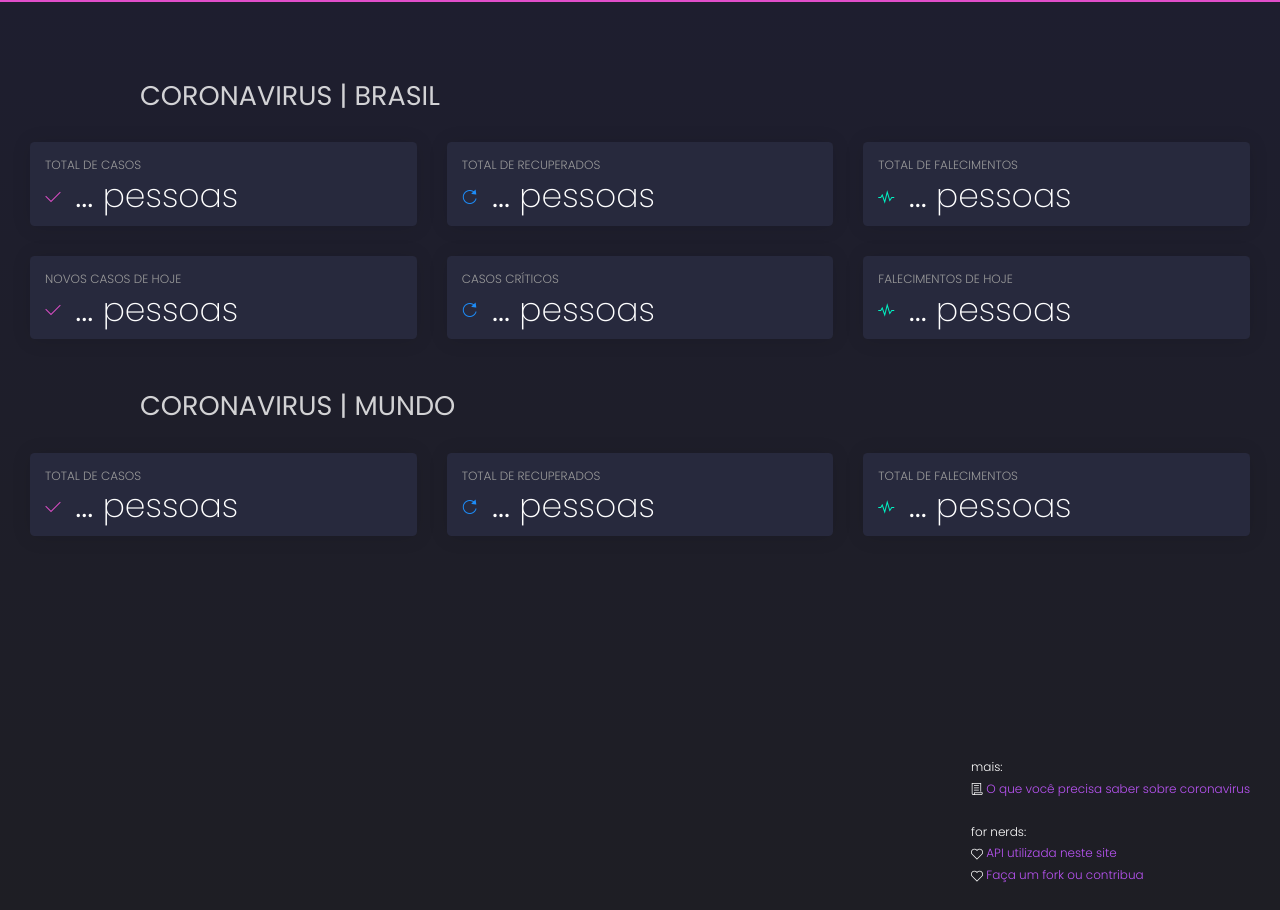
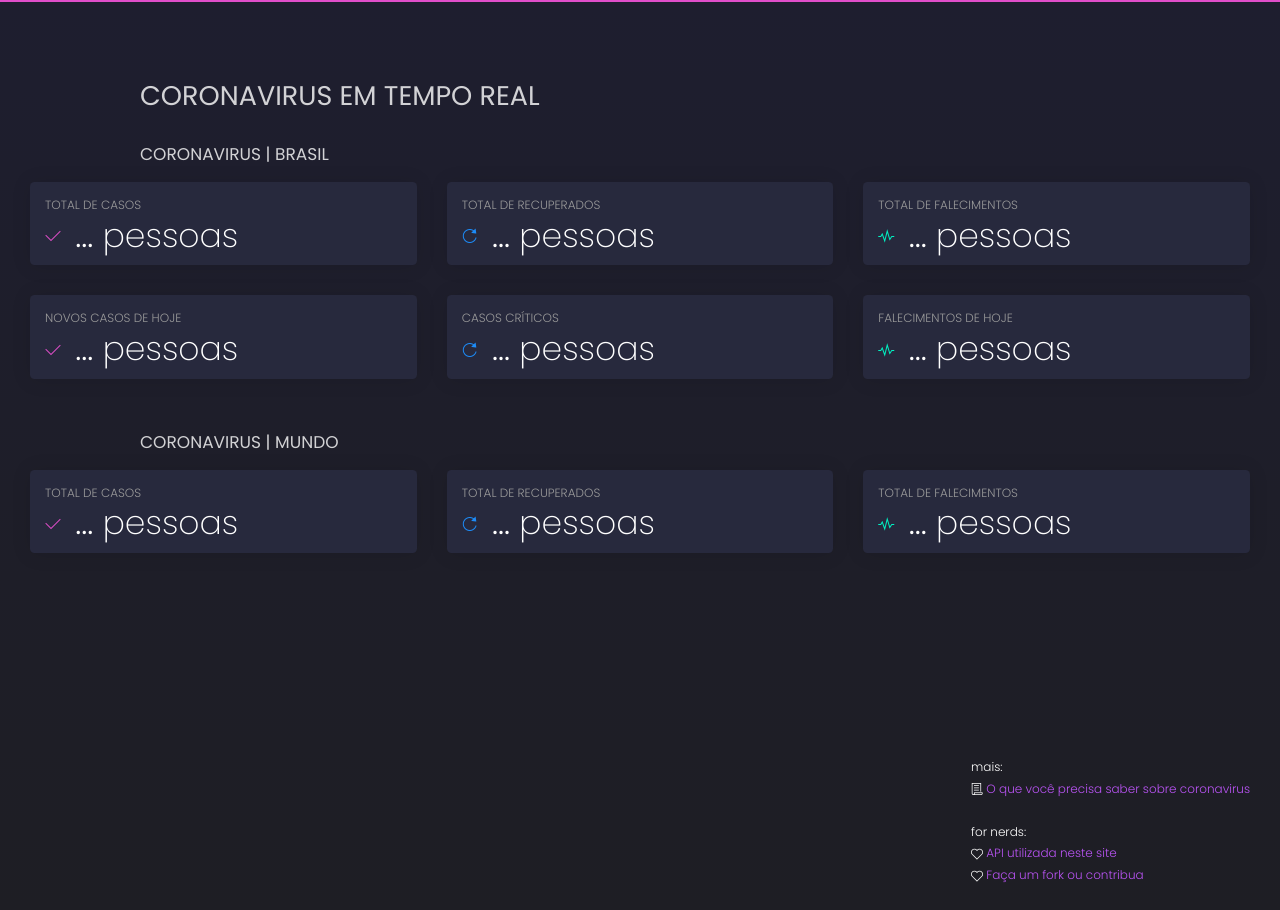
Before and after one commit to gabrielpolo/gabrielpolo.github.io, a plain HTML site: page index.html in a window 1280 px wide. Drawn offline with Linux system fonts and the light colour scheme; some packages are replaced by stand-ins of ours; no server answers; a script that the page names is missing.

Commit message:
Add files via upload

```diff
--- a/index.html
+++ b/index.html
@@ -22,7 +22,7 @@
   <link rel="apple-touch-icon" sizes="76x76" href="assets/img/apple-icon.png">
   <link rel="icon" type="image/png" href="assets/img/favicon.png">
   <title>
-    CORONAVIRUS - DASHBOARD BRASIL
+    Coronavirus em tempo real
   </title>
   <!--     Fonts and icons     -->
   <link href="https://fonts.googleapis.com/css?family=Poppins:200,300,400,600,700,800" rel="stylesheet" />
@@ -79,10 +79,14 @@
 
     <div class="main-panel">
 
-      <!-- End Navbar -->
+
       <div class="content">
+
         <div class="row">
-          <h2 style="padding-left: 10%;">CORONAVIRUS | BRASIL</h2>
+          <h2 style="padding-left: 10%;">CORONAVIRUS EM TEMPO REAL</h2>
+        </div>
+        <div class="row">
+          <h4 style="padding-left: 10%;">CORONAVIRUS | BRASIL</h4>
         </div>
         <div class="row">
           <div class="col-lg-4">
@@ -139,7 +143,7 @@
         </div>
         <br>
         <div class="row">
-          <h2 style="padding-left: 10%;">CORONAVIRUS | MUNDO</h2>
+          <h4 style="padding-left: 10%;">CORONAVIRUS | MUNDO</h4>
         </div>
 
         <div class="row">
```
